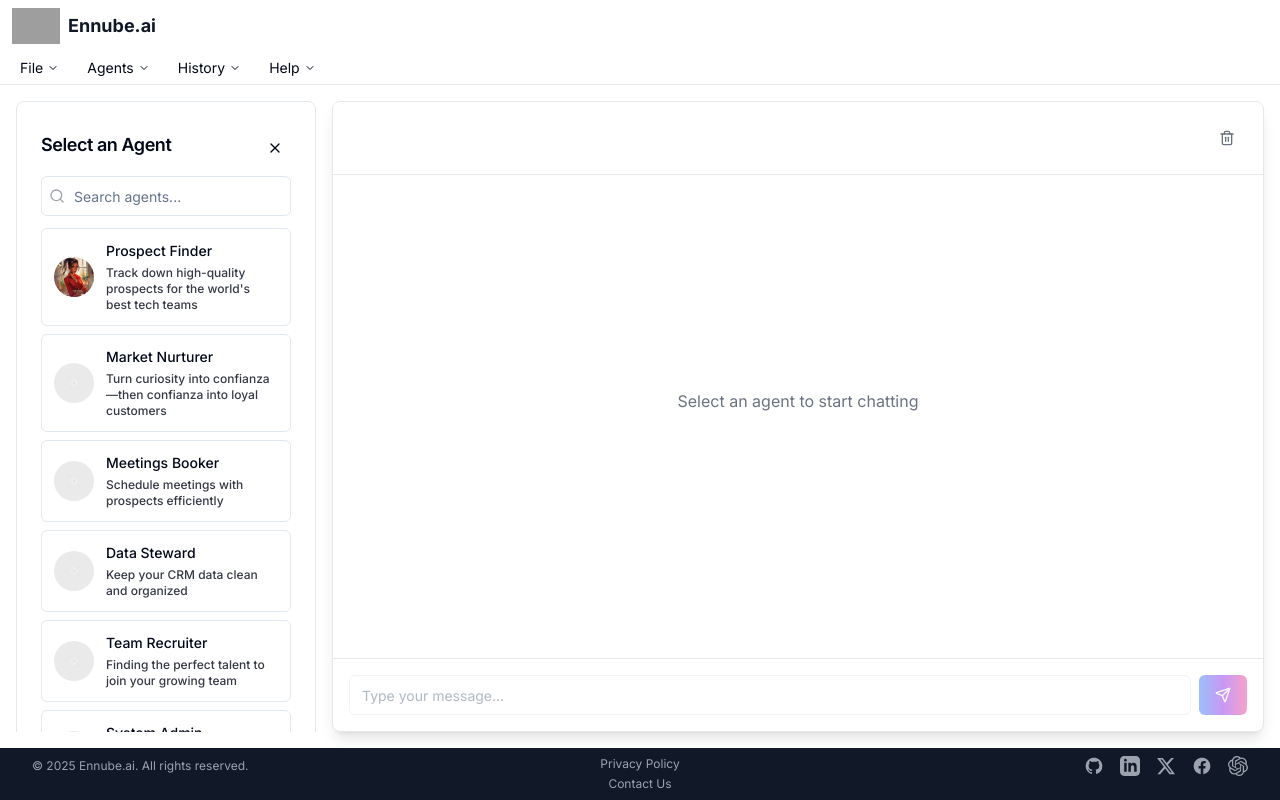
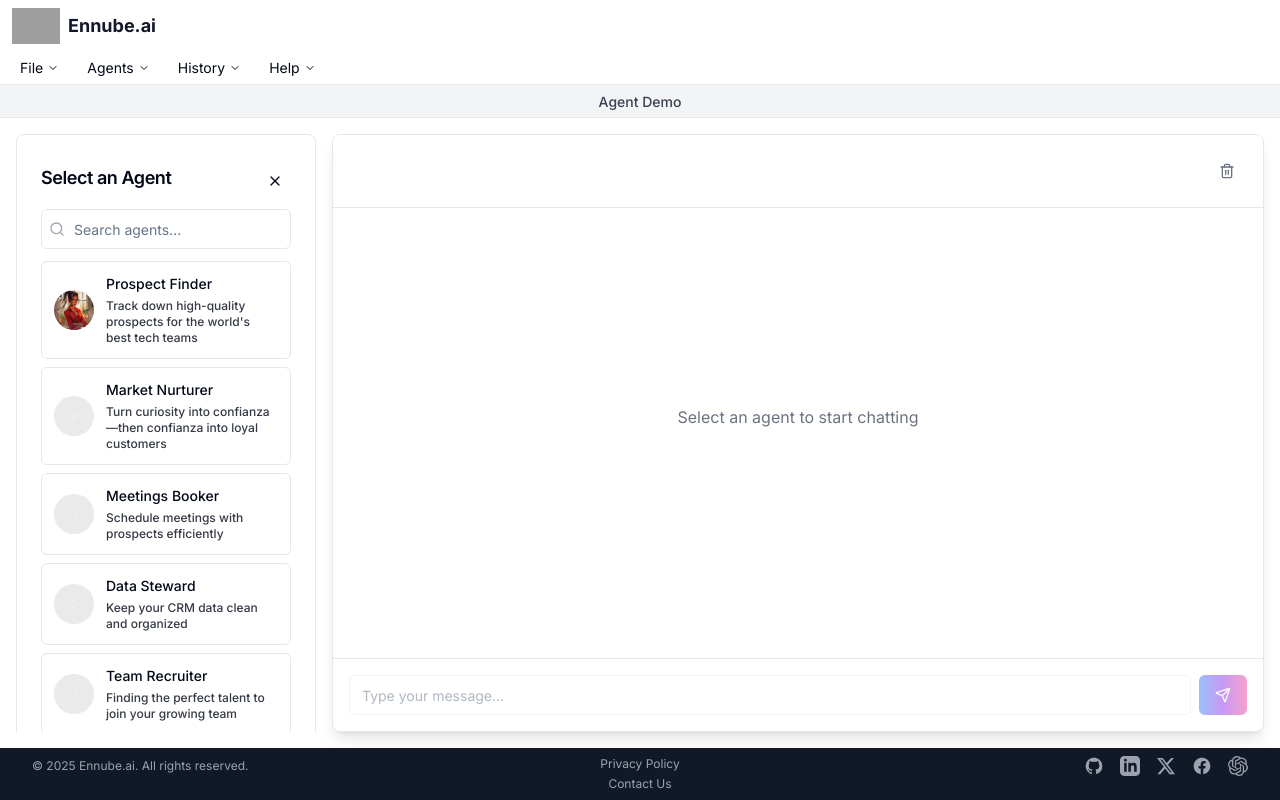
Before and after one commit to alexennube/ennube-ai-chat, a Next.js app: page / in a window 1280 px wide. Built offline with nearby package versions, Linux system fonts and the light colour scheme; grey boxes are pictures that could not be loaded.

Commit message:
feat: add "Agent Demo" banner under navigation
Introduce demo banner with light grey background and dark text.

Co-authored-by: Alex <84749872+alexennube@users.noreply.github.com>

```diff
--- a/app/page.tsx
+++ b/app/page.tsx
@@ -77,6 +77,12 @@ function ChatPageContent({
     <div className="flex flex-col h-screen overflow-hidden">
       <Header />
       <MenuBar onViewAllAgents={handleViewAllAgents} />
+
+      {/* Agent Demo Banner */}
+      <div className="bg-gray-100 py-1 px-4 text-center border-b border-gray-200">
+        <span className="text-gray-700 text-sm font-medium">Agent Demo</span>
+      </div>
+
       <main className="flex-1 overflow-hidden p-4">
         <div className="grid grid-cols-1 md:grid-cols-4 gap-4 h-full">
           {showAgentPanel && (
```
